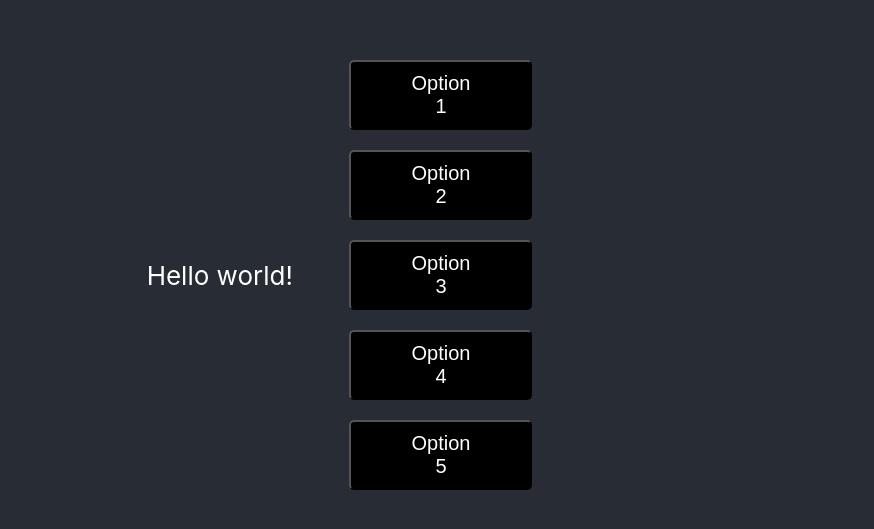
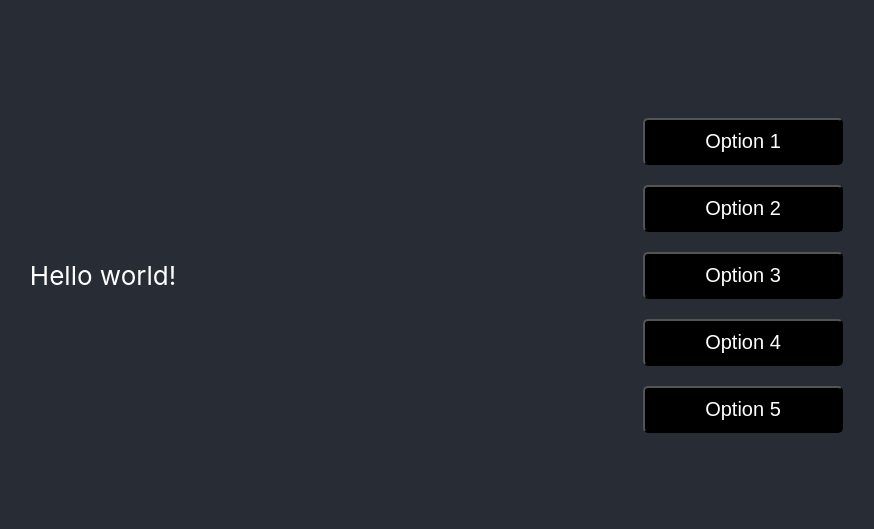
Before and after one commit to HilloniS/SDS_Project, a React (Create React App) app: page / in a window 1280 px wide. Shown: the part 125-654 px from the top of the page, without its empty margins (377-1251 px from the left). Built offline with nearby package versions, Linux system fonts and the light colour scheme.

Commit message:
minor css change

```diff
--- a/src/index.css
+++ b/src/index.css
@@ -15,11 +15,14 @@ code {
 .rowC {
   display: flex;
   flex-direction: row;
+  width: 100%;
+
 }
 
 .colC {
   display: flex;
   flex-direction: column;
+  width: 25%;
 }
 
 .tripsViz {
```
